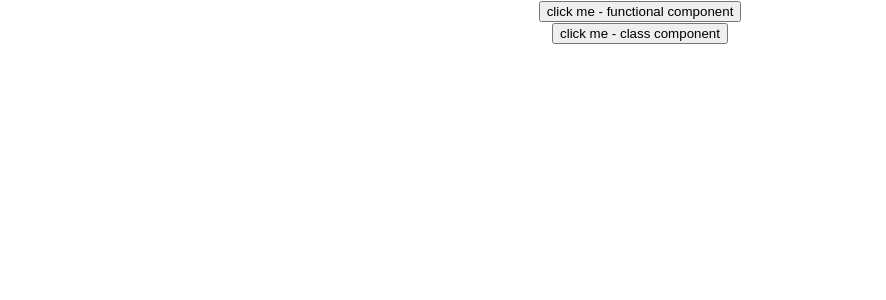
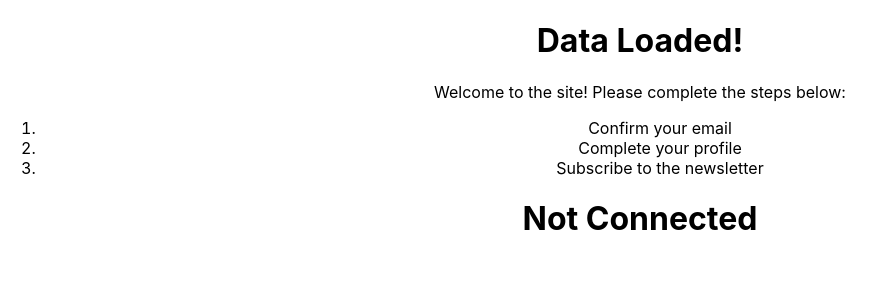
Before and after one commit to vivienrauch/gitpod-react, a React (Create React App) app in the folder my-app/: page / in a window 1280 px wide. Shown: the top 300 px of the page, without its empty margins (0-886 px from the left). Built offline with nearby package versions, Linux system fonts and the light colour scheme.

Commit message:
test conditional rendering

```diff
--- a/my-app/src/App.js
+++ b/my-app/src/App.js
@@ -1,13 +1,13 @@
 import logo from './logo.svg';
 import './App.css';
-import EventsClass from "./components/EventsClass";
-import EventsFunctional from "./components/EventsFunctional";
+import ConditionalRenderingClass from "./components/ConditionalRenderingClass";
+import ConditionalRenderingFunctional from "./components/ConditionalRenderingFunctional";
 
 function App() {
-  return <div className="App">
-    <EventsFunctional />
-    <EventsClass />
-  </div>
+  return (<div className="App">
+    <ConditionalRenderingClass />
+    <ConditionalRenderingFunctional connected={false} />
+  </div>);
 }
 
 export default App;
--- /dev/null
+++ b/my-app/src/components/ConditionalRenderingClass.js
@@ -0,0 +1,31 @@
+import React, { Component } from 'react'
+
+export class ConditionalRenderingClass extends Component {
+    constructor(props) {
+      super(props)
+
+      this.state = {
+        isLoaded: true,
+        isLoggedIn: true
+      }
+    }
+    render() {
+    return (
+      <div>
+        <h1>{this.state.isLoaded ? 'Data Loaded!' : 'Loading...'}</h1>
+        {this.state.isLoggedIn ? (
+            <div>
+                <p>Welcome to the site! Please complete the steps below:</p>
+                <ol>
+                    <li>Confirm your email</li>
+                    <li>Complete your profile</li>
+                    <li>Subscribe to the newsletter</li>
+                </ol>
+            </div>
+        ) : (<p>Please sign in</p>) }
+      </div>
+    )
+  }
+}
+
+export default ConditionalRenderingClass
--- /dev/null
+++ b/my-app/src/components/ConditionalRenderingFunctional.js
@@ -0,0 +1,11 @@
+import React from 'react'
+
+function ConditionalRenderingFunctional(props) {
+  return (
+    <div>
+        <h1>{props.connected ? 'Connected' : 'Not Connected'}</h1>
+    </div>
+  )
+}
+
+export default ConditionalRenderingFunctional
```
